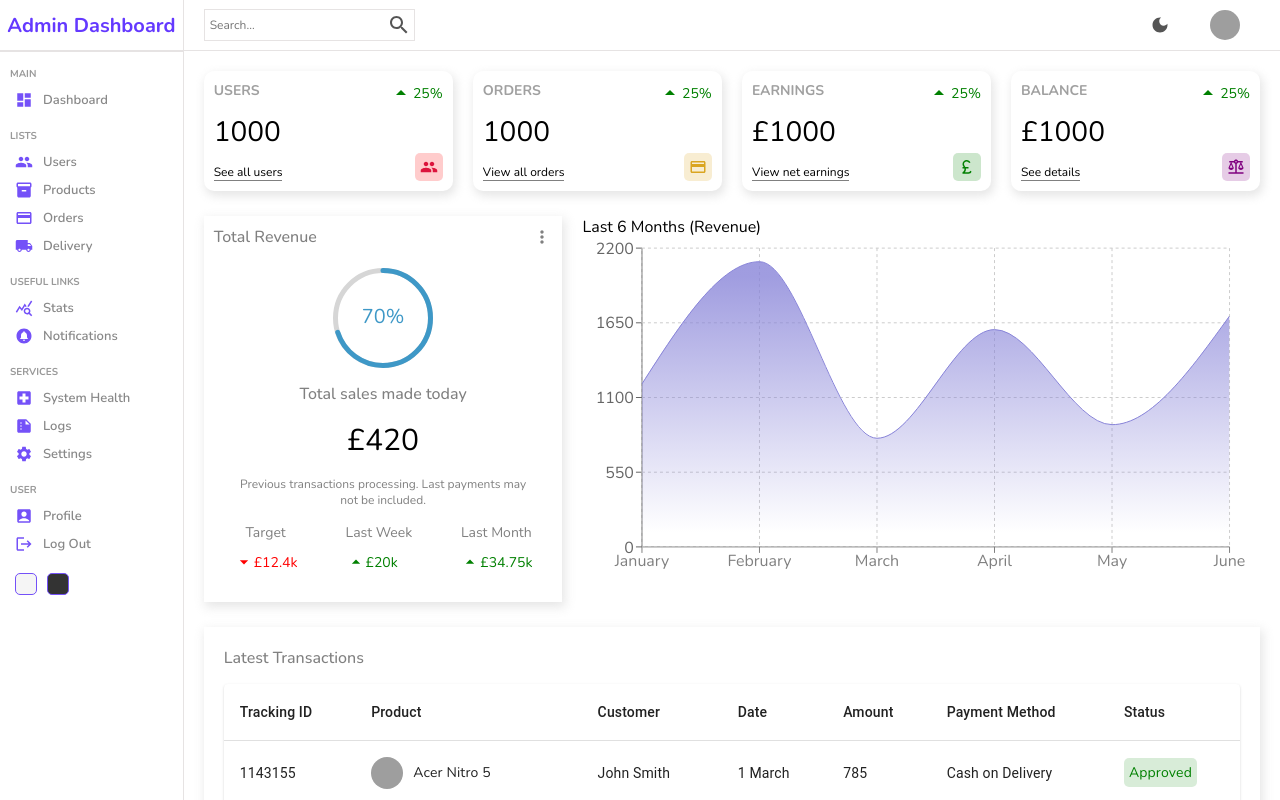
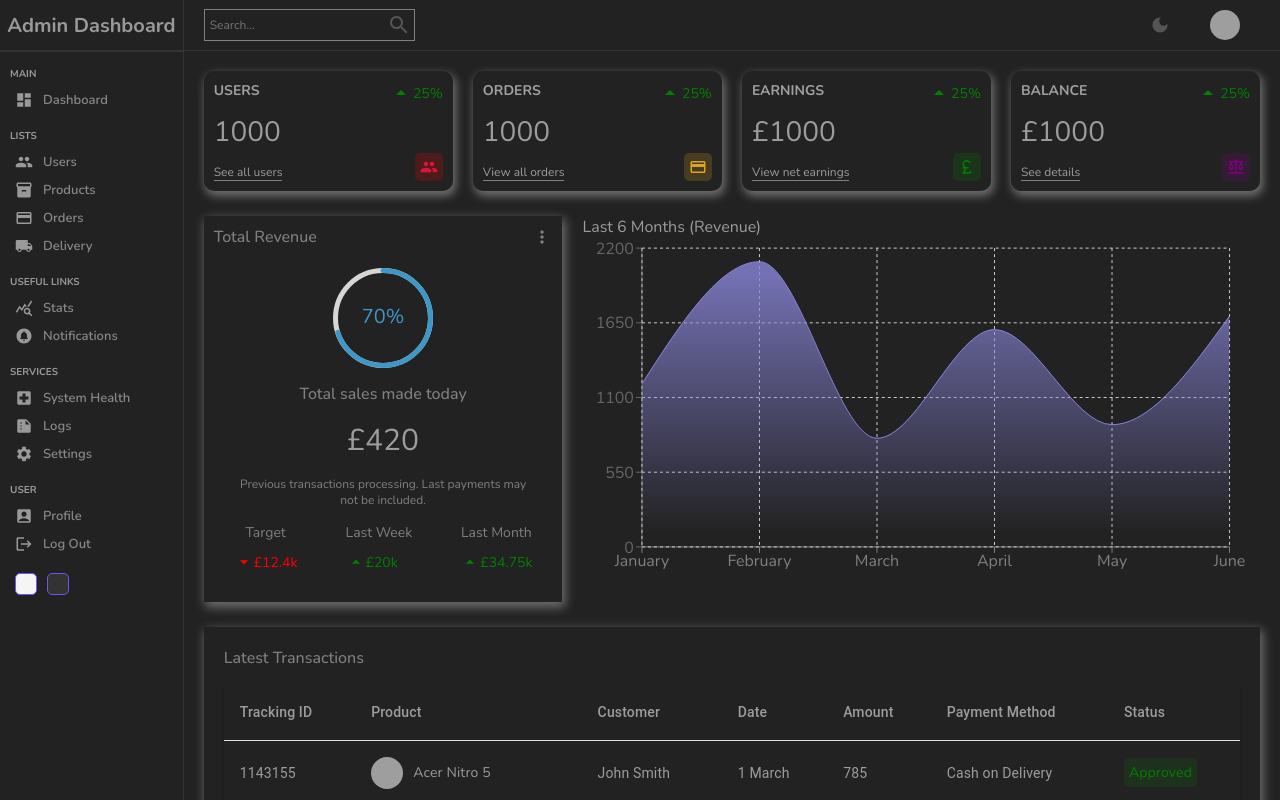
Before and after one commit to i-blackburn/admin-dashboard, a React (Create React App) app: page / in a window 1280 px wide. Shown: the top 800 px of the page. Built offline with nearby package versions, Linux system fonts and the light colour scheme; grey boxes are pictures that could not be loaded.

Commit message:
homepage dark mode

```diff
--- a/src/App.js
+++ b/src/App.js
@@ -5,9 +5,11 @@
 import Single from './pages/single/Single';
 import New from './pages/new/New';
 import { productInputs, userInputs } from './formsource';
+import './style/dark.scss';
 
 function App() {
 	return (
+		<div className="app dark">
 			<BrowserRouter>
 				<Routes>
 					<Route path="/">
@@ -32,6 +34,7 @@
 					</Route>
 				</Routes>
 			</BrowserRouter>
+		</div>
 	);
 }
 
--- /dev/null
+++ b/src/style/dark.scss
@@ -0,0 +1,52 @@
+.app.dark {
+  background-color: #222;
+  color: rgb(156, 156, 156);
+
+  .chart-grid {
+    background-color: #222;
+  }
+
+  .table {
+    background-color: #222;
+
+    .table-cell {
+      color: rgb(156, 156, 156);
+    }
+  }
+
+  .navbar {
+    background-color: #222;
+    border-color: #333;
+
+    .search {
+      border-color: gray;
+    }
+  }
+
+  .sidebar {
+    background-color: #222;
+    border-color: #333;
+
+    .top {
+      .logo {
+        color: #999;
+      }
+    }
+
+    hr {
+      border-color: #333;
+    }
+
+    ul {
+      li {
+        &:hover {
+          background-color: #333;
+        }
+
+        .icon {
+          color: #999;
+        }
+      }
+    }
+  }
+}
```
Lines whose indentation alone changed are shown as unchanged.
